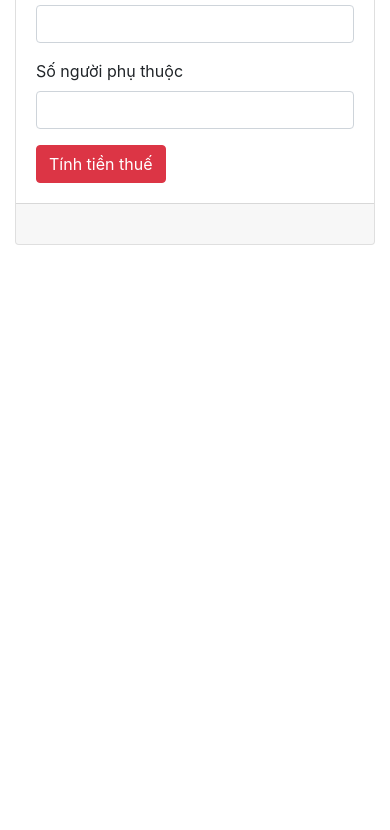
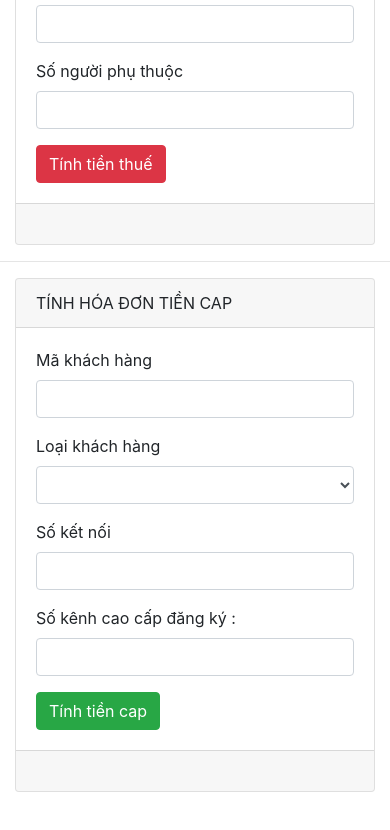
Before and after one commit to tiendung0123/JS_Lesson5_exercise, a plain HTML site: page index.html in a window 390 px wide. Shown: the part 1334-2164 px from the top of the page. Before the commit the page ends 1723 px from the top, so only its background shows below. Drawn offline with nearby package versions, Linux system fonts and the light colour scheme.

Commit message:
Bổ xung bải tập số 4

```diff
--- a/index.html
+++ b/index.html
@@ -131,6 +131,47 @@
         </div>
     </div>
 
+    <!-- Tính hóa đơn tiền cáp -->
+    <hr>
+    <div class="container">
+        <div class="row">
+            <div class="col-md-6">
+                <div class="card">
+                    <div class="card-header">
+                        TÍNH HÓA ĐƠN TIỀN CAP
+                    </div>
+                    <div class="card-body">
+                        <div class="form-group">
+                            <label>Mã khách hàng </label>
+                            <input id="maKhachHang" type="text" class="form-control">
+                        </div>
+                        <div class="form-group">
+                            <label>Loại khách hàng</label>
+                            <select class="form-control" id="loaiKhachHang" onchange="myFunction()">
+                                <option value="0"></option>
+                                <option value="1">Doanh nghiệp</option>
+                                <option value="2" >Nhà dân</option>
+                            </select>
+                        </div>
+                        <div class="form-group">
+                            <label>Số kết nối</label>
+                            <input id="soKetNoi" type="number" class="form-control">
+                        </div>
+                        <div class="form-group">
+                            <label>Số kênh cao cấp đăng ký : </label>
+                            <input id="soKenhCaoCap" type="number" class="form-control">
+                        </div>
+
+                        <button id="btnTienCap" class="btn btn-success">Tính tiền cap</button>
+                    </div>
+                    <div class="card-footer text-muted">
+                        <p id="chiPhi"></p>
+                    </div>
+                </div>
+            </div>
+        </div>
+    </div>
+
     <br>
     <br>
     <br>
--- a/js/main.js
+++ b/js/main.js
@@ -123,30 +123,91 @@ Chương trình tính thuế thu nhập
 
 var btnThue = document.getElementById("btnThue");
 btnThue.onclick = function () {
-  var hoTen = document.getElementById("hoTen").value ;
+  var hoTen = document.getElementById("hoTen").value;
   var thuNhap = document.getElementById("thuNhap").value * 1;
   var phuThuoc = document.getElementById("phuThuoc").value * 1;
   var thuNhapChiuThue = 0;
   var tienThue = 0;
 
-  thuNhapChiuThue = thuNhap - 4 - phuThuoc * 1.6 ;
+  thuNhapChiuThue = thuNhap - 4 - phuThuoc * 1.6;
 
   if (thuNhapChiuThue <= 60) {
-    tienThue = thuNhapChiuThue * 0.05 ;
+    tienThue = thuNhapChiuThue * 0.05;
   } else if (60 < thuNhapChiuThue && thuNhapChiuThue <= 120) {
-    tienThue = thuNhapChiuThue * 0.1 ;
+    tienThue = thuNhapChiuThue * 0.1;
   } else if (120 < thuNhapChiuThue && thuNhapChiuThue <= 210) {
-    tienThue = thuNhapChiuThue * 0.15 ;
+    tienThue = thuNhapChiuThue * 0.15;
   } else if (210 < thuNhapChiuThue && thuNhapChiuThue <= 384) {
-    tienThue = thuNhapChiuThue * 0.2 ;
+    tienThue = thuNhapChiuThue * 0.2;
   } else if (384 < thuNhapChiuThue && thuNhapChiuThue <= 624) {
-    tienThue = thuNhapChiuThue * 0.25 ;
+    tienThue = thuNhapChiuThue * 0.25;
   } else if (624 < thuNhapChiuThue && thuNhapChiuThue <= 960) {
-    tienThue = thuNhapChiuThue * 0.3 ;
+    tienThue = thuNhapChiuThue * 0.3;
   } else {
-    tienThue = thuNhapChiuThue * 0.35 ;
+    tienThue = thuNhapChiuThue * 0.35;
   }
 
   document.getElementById("thuNhapChiuThue").innerHTML = "Thu nhập chịu thuế là : " + thuNhapChiuThue + " (triệu đồng)";
   document.getElementById("tienThue").innerHTML = "Tiền thuế cần nộp là : " + tienThue.toFixed(2) + " (triệu đồng)";
 }
+
+/*
+Chương trình tính cáp
+■ Input
+- Nhập mã khách hàng
+- Nhập loại khách hàng
+- Số kết nối
+  + Doanh nghiệp : cho nhập số kết nối
+  + Nhà dân : chỉ có 1 nên không cần nhập số kết nối (hide or disabled)
+
+■ Process
+- Tạo biến
+  + maKhachHang (TH đã đăng kí, có thông tin loign)
+  + loaiKhachHang (dropdownlist : Doanh nghiệp, Nhà dân)
+  + soKetNoi
+  + chiPhi
+- Xử lý
+  + Tạo flowchat
+
+- Xuất kết quả
+  + ketQua.innerHTML =
+
+■ Output
+- Tính hóa đơn của khách hàng, theo quy định và mức giá đã đưa ra.
+*/
+
+// function myFunction () {
+//   document.getElementById("soKetNoi").disabled = true ;
+// }
+
+function myFunction() {
+  var loaiKhachHang = document.getElementById("loaiKhachHang").value;
+
+  if (loaiKhachHang == 2) {
+    document.getElementById("soKetNoi").disabled = true;
+  } else {
+    document.getElementById("soKetNoi").disabled = false;
+  }
+}
+
+var btnTienCap = document.getElementById("btnTienCap");
+btnTienCap.onclick = function () {
+  var maKhachHang = document.getElementById("maKhachHang").value;
+  var loaiKhachHang = document.getElementById("loaiKhachHang").value;
+  var soKetNoi = document.getElementById("soKetNoi").value * 1;
+  var soKenhCaoCap = document.getElementById("soKenhCaoCap").value * 1;
+  var chiPhi = 0;
+
+  if (loaiKhachHang == 2) {
+    soKetNoi.disabled = true;
+    chiPhi = 4.5 + 20.5 + 7.5 * soKenhCaoCap;
+  } else {
+    if (soKetNoi <= 10) {
+      chiPhi = 15 + 75 + 50 * soKenhCaoCap;
+    } else {
+      chiPhi = 15 + 75 + (soKetNoi - 10) * 5 + 50 * soKenhCaoCap;
+    }
+  }
+
+  document.getElementById("chiPhi").innerHTML = "Chi phí hóa đơn của khách hàng " + maKhachHang + " là : " + chiPhi + " $";
+}
```
